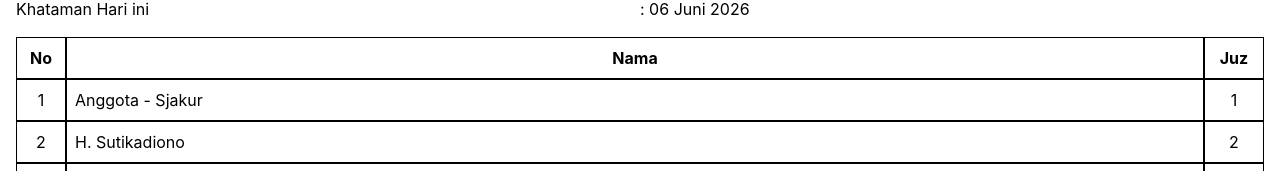
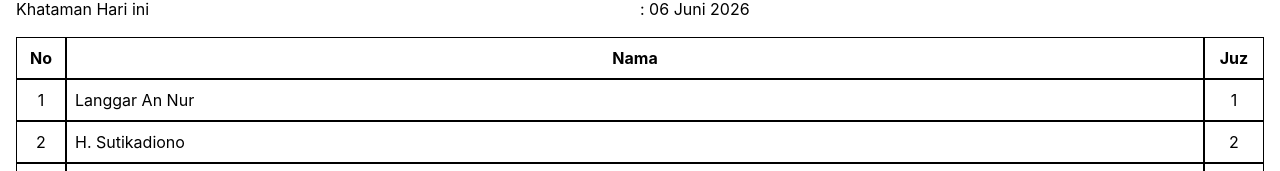
Before and after one commit to IrhamIzza/Khataman-Plosokerep, a React (Vite) app: page / in a window 1280 px wide. Shown: the part 987-1158 px from the top of the page. Built offline with nearby package versions, Linux system fonts and the light colour scheme; what tailwindcss-animated would draw is missing.

Commit message:
update nama

```diff
--- a/src/pages/Home.jsx
+++ b/src/pages/Home.jsx
@@ -15,7 +15,7 @@ export default function Home() {
   const now = new Date();
 
   const nama = [
-    "Anggota - Sjakur",
+    "Langgar An Nur",
     "H. Sutikadiono",
     "Wahib",
     "H. Muhammad ",
@@ -163,7 +163,7 @@ export default function Home() {
             <img src={foto2} alt="logo" className="mx-auto h-30" />
 
             <div className="text-lg">
-              <p>
+              <div>
                 Ngaturi pirso dumateng sedoyo anggota Jam’iyah Khotmil Qur’an,
                 bilih mbenjing
                 <ul className="list-none p-0">
@@ -211,7 +211,7 @@ export default function Home() {
                 <span className="font-bold text-blue-600 underline whitespace-pre-line">
                   {tempat}
                 </span> */}
-              </p>
+              </div>
               <p>Makaten saking kulo, matur nuwun🙏🙏. </p>
             </div>
 
@@ -259,10 +259,10 @@ export default function Home() {
           </div>
 
           {dataKhataman.map((item, index) => (
-            <div key={index} className="grid grid-cols-[50px_1fr_60px]">
+            <div key={index} className="grid grid-cols-[50px_1fr_60px] " >
               <div className="border p-2 text-center">{index + 1}</div>
 
-              <div className="border p-2">{item.nama}</div>
+              <div className="border p-2 ">{item.nama}</div>
 
               <div className="border p-2 text-center">{item.juz}</div>
             </div>
```
